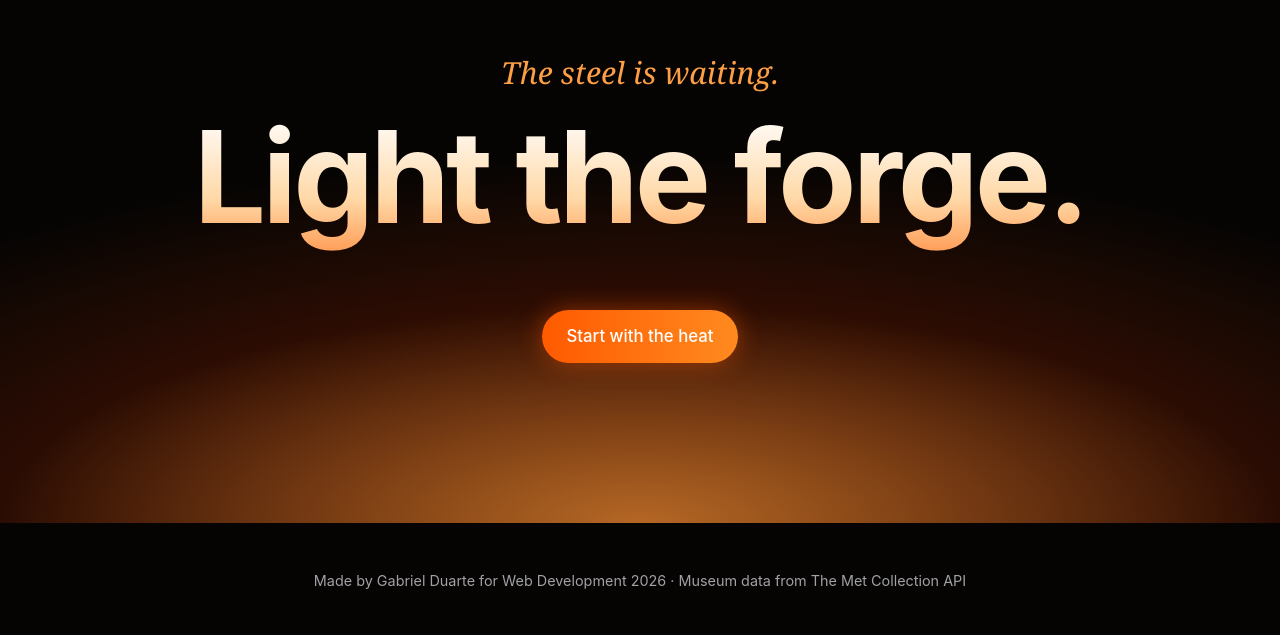
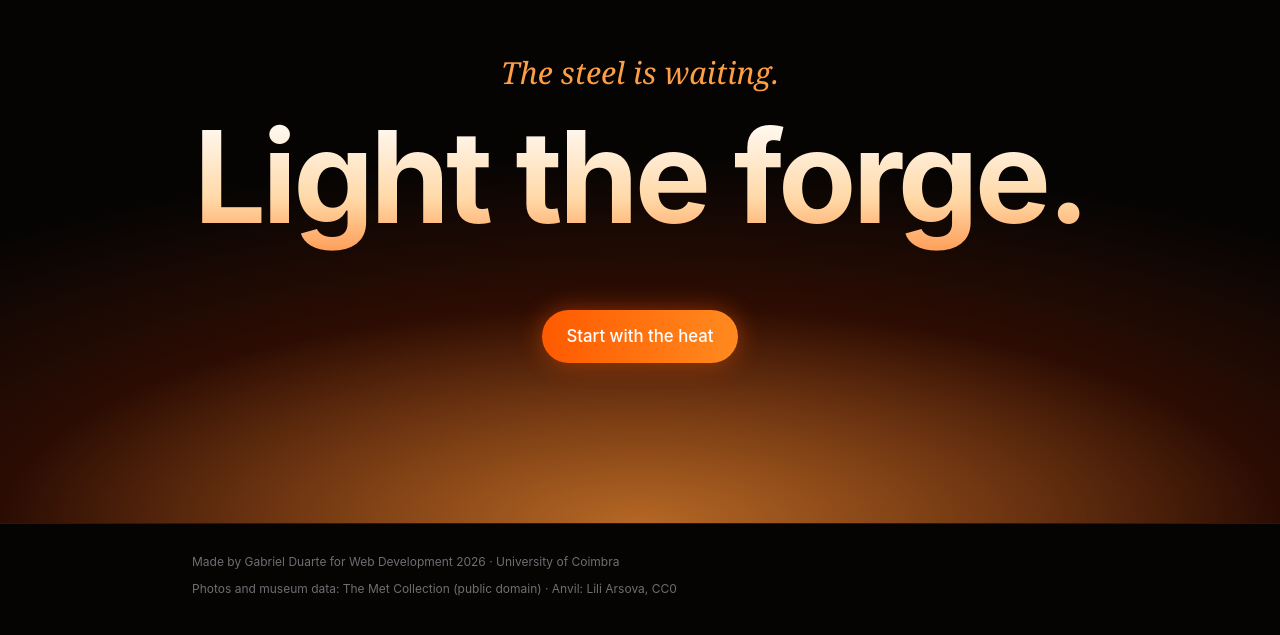
Before and after one commit to GabrielEdgarDuarte/The_Forge, a plain HTML site: page index.html in a window 1280 px wide. Shown: the part 6261-6896 px from the top of the page. Drawn offline with Linux system fonts and the light colour scheme; no server answers.

Commit message:
Restyle footer with credits for photos and museum data

```diff
--- a/index.html
+++ b/index.html
@@ -141,7 +141,8 @@
 	</main>
 
 	<footer>
-		<p>Made by Gabriel Duarte for Web Development 2026 · Museum data from The Met Collection API</p>
+		<p>Made by Gabriel Duarte for Web Development 2026 · University of Coimbra</p>
+		<p>Photos and museum data: The Met Collection (public domain) · Anvil: Lili Arsova, CC0</p>
 	</footer>
 </body>
 </html>
--- a/style.css
+++ b/style.css
@@ -601,10 +601,18 @@ section {
 }
 
 footer {
-	padding: 2rem;
-	text-align: center;
-	color: var(--muted);
-	font-size: 0.9rem;
+	display: flex;
+	flex-wrap: wrap;
+	justify-content: space-between;
+	gap: 0.5rem 2rem;
+	padding: 1.75rem max(2rem, calc((100% - 56rem) / 2));
+	border-top: 1px solid color-mix(in srgb, var(--text) 10%, transparent);
+	color: #6e6e73;
+	font-size: 0.75rem;
+
+	p {
+		margin: 0;
+	}
 }
 
 @media (max-width: 700px) {
```
